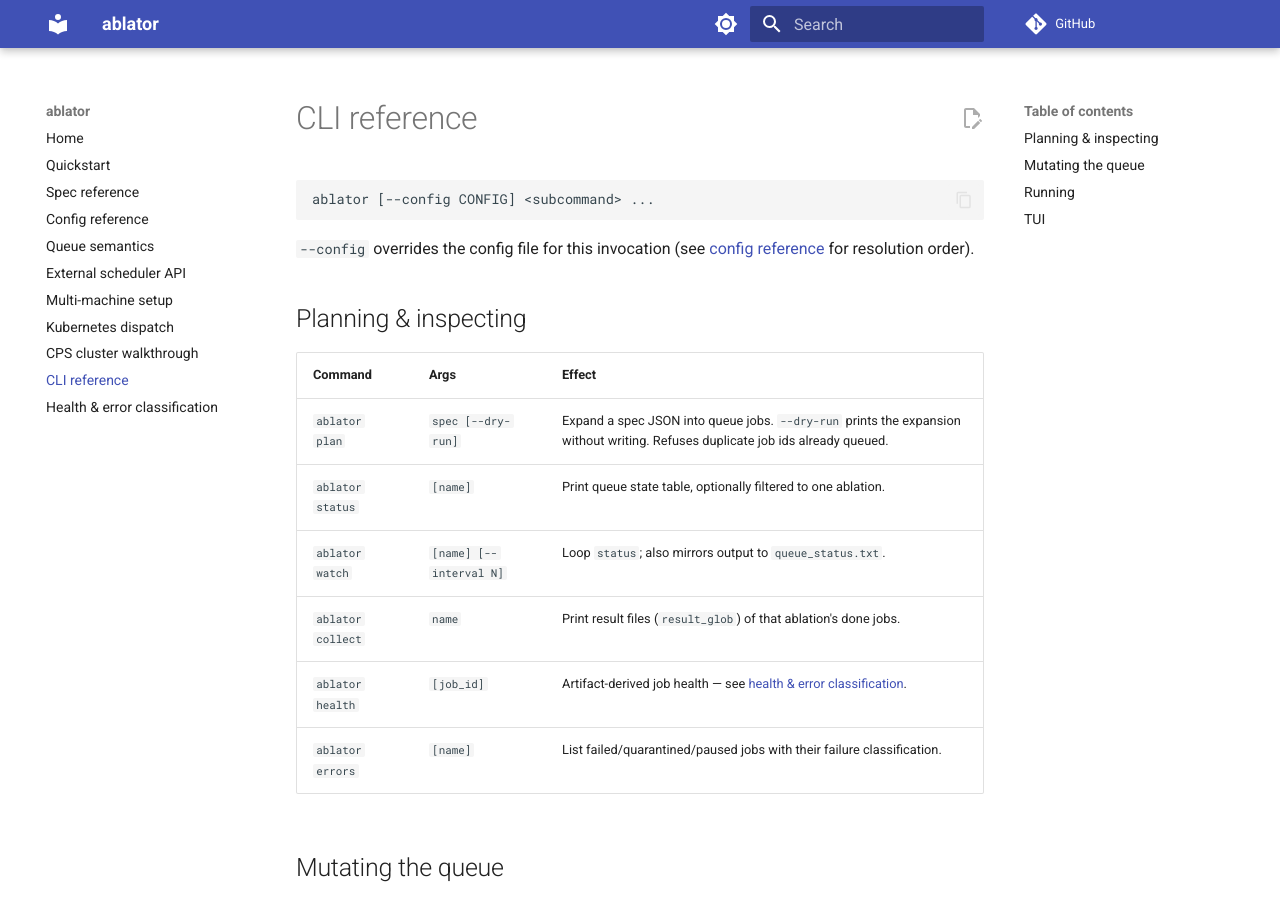
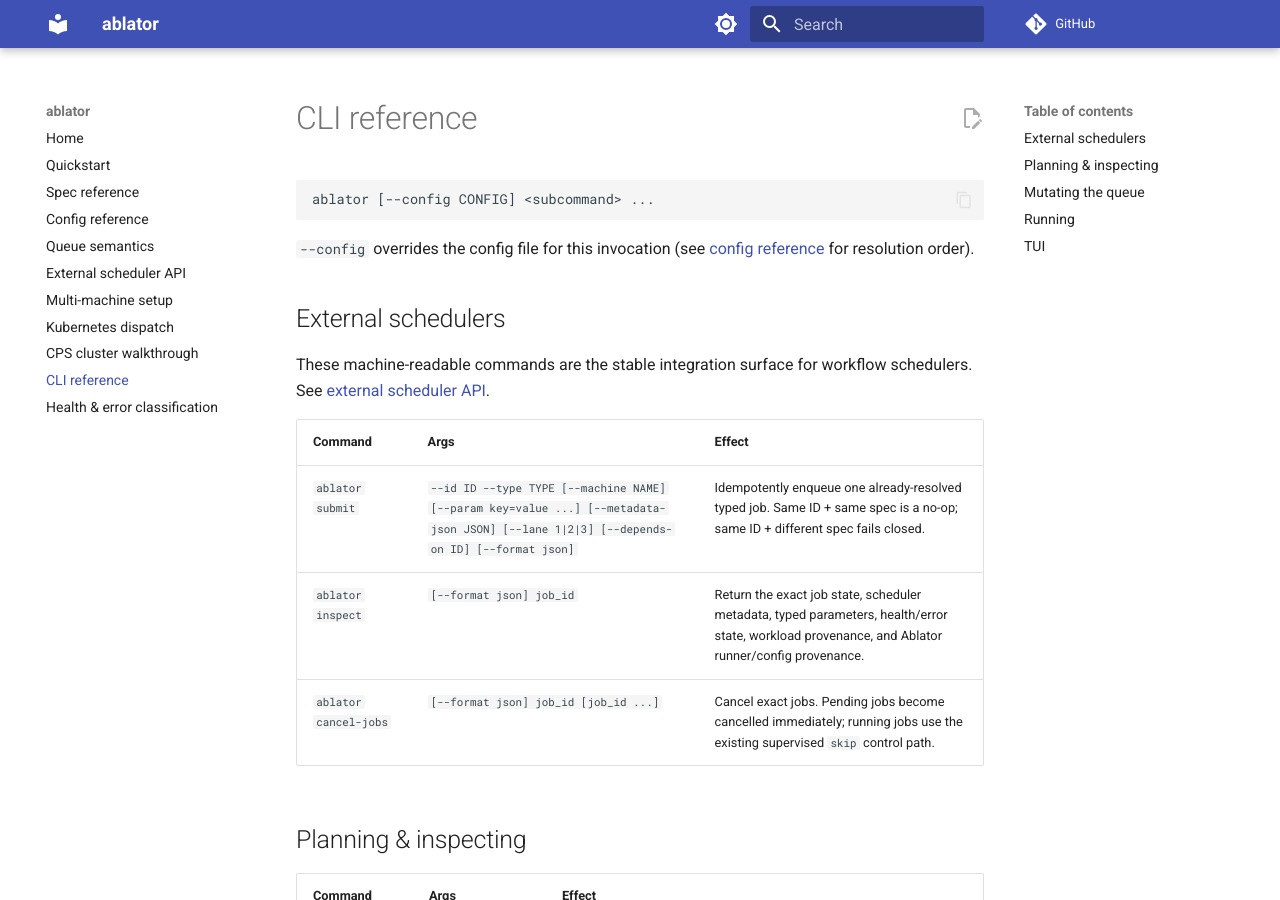
Before and after one commit to bjoernellens1/ablator, an MkDocs documentation site: the page built from docs/cli-reference.md, in a window 1280 px wide and 900 px high. Built offline with MkDocs 1.6.1 and Material for MkDocs 9.7.7, drawn with Linux system fonts in a browser that asks for light colours; comment, search, counter and statistics services are not loaded; some of the changed text lies outside the part shown.

Commit message:
Document external scheduler CLI commands

```diff
--- a/docs/cli-reference.md
+++ b/docs/cli-reference.md
@@ -6,6 +6,16 @@ ablator [--config CONFIG] <subcommand> ...
 
 `--config` overrides the config file for this invocation (see
 [config reference](config-reference.md) for resolution order).
+
+## External schedulers
+
+These machine-readable commands are the stable integration surface for workflow schedulers. See [external scheduler API](external-scheduler.md).
+
+| Command | Args | Effect |
+|---|---|---|
+| `ablator submit` | `--id ID --type TYPE [--machine NAME] [--param key=value ...] [--metadata-json JSON] [--lane 1|2|3] [--depends-on ID] [--format json]` | Idempotently enqueue one already-resolved typed job. Same ID + same spec is a no-op; same ID + different spec fails closed. |
+| `ablator inspect` | `[--format json] job_id` | Return the exact job state, scheduler metadata, typed parameters, health/error state, workload provenance, and Ablator runner/config provenance. |
+| `ablator cancel-jobs` | `[--format json] job_id [job_id ...]` | Cancel exact jobs. Pending jobs become cancelled immediately; running jobs use the existing supervised `skip` control path. |
 
 ## Planning & inspecting
 
@@ -45,4 +55,4 @@ ablator [--config CONFIG] <subcommand> ...
 | `ablator tui` | — | Launch the k9s-style TUI (guided setup on first run). Needs `pip install ablator[tui]`. Bare `ablator` on a TTY also launches it. |
 
 Run any subcommand with `--help` for its exact flags, e.g.
-`ablator promote --help`.
+`ablator submit --help`.
```
